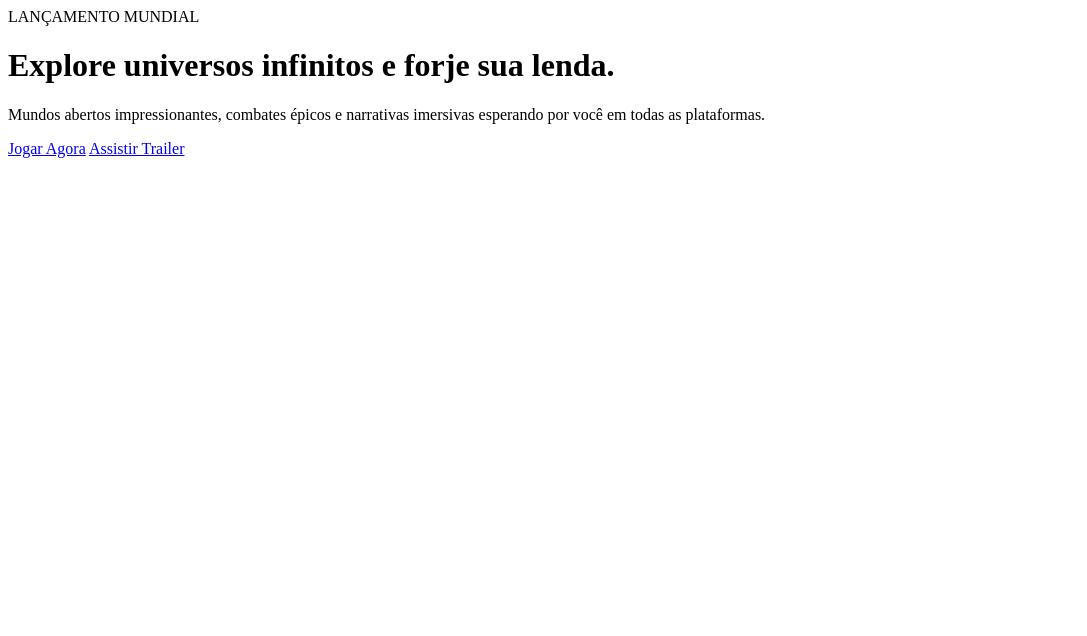
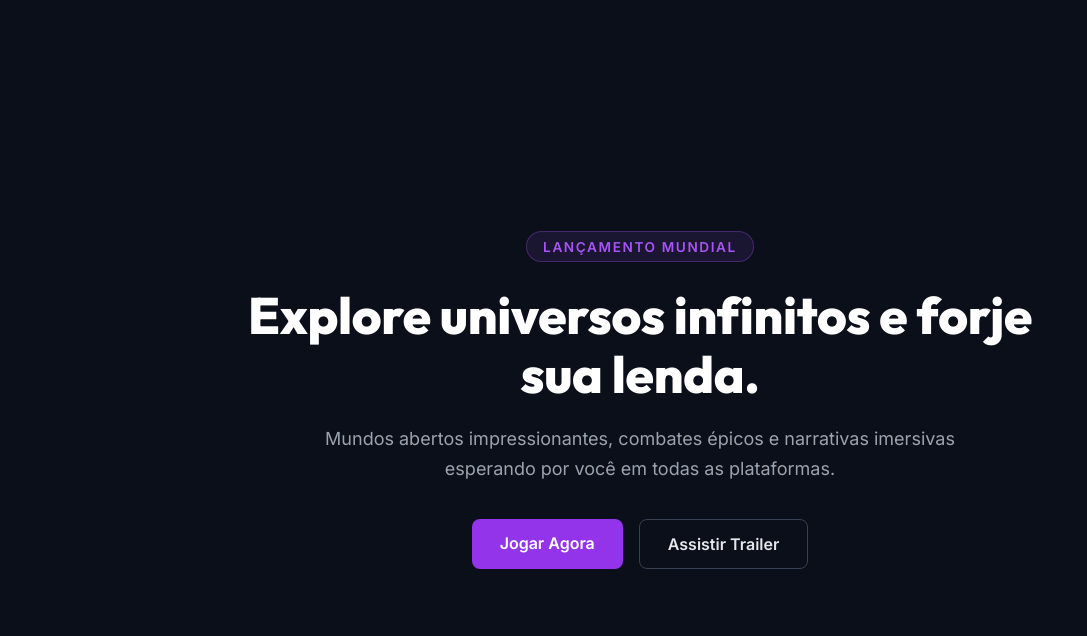
Before and after one commit to ftavinho4-prog/hero1_banner_css, a plain HTML site: page index.html in a window 1280 px wide. Shown: the whole page, without its empty margins (0-1087 px from the left). Drawn offline with Linux system fonts and the light colour scheme; files that its build step writes are made by us from their sources.

Commit message:
terminei meu quarto passo

```diff
--- a/index.html
+++ b/index.html
@@ -9,8 +9,7 @@
   <link rel="preconnect" href="https://fonts.googleapis.com">
   <link rel="preconnect" href="https://fonts.gstatic.com" crossorigin>
   <link href="https://fonts.googleapis.com/css2?family=Inter:wght@400;600&family=Outfit:wght@700;800&display=swap" rel="stylesheet">
-
-  <link rel="stylesheet" href="css/styles.css">
+    <link rel="stylesheet" href="styles.css">
 
 </head>
 <body>
--- a/styles.css
+++ b/styles.css
@@ -0,0 +1,102 @@
+* {
+  box-sizing: border-box;
+  margin: 0;
+  padding: 0;
+}
+
+body {
+  font-family: 'Inter', sans-serif;
+  background-color: #0b0f19;
+  color: #f3f4f6;
+  min-height: 100vh;
+  display: flex;
+  align-items: center;
+  justify-content: center;
+}
+
+.hero {
+  width: 100%;
+  max-width: 900px;
+  padding: 4rem 1.5rem;
+  text-align: center;
+}
+
+.hero-content {
+  display: flex;
+  flex-direction: column;
+  align-items: center;
+}
+
+.tag {
+  display: inline-block;
+  font-family: 'Inter', sans-serif;
+  font-size: 0.85rem;
+  font-weight: 600;
+  letter-spacing: 0.1rem;
+  color: #a855f7;
+  background-color: rgba(168, 85, 247, 0.1);
+  border: 1px solid rgba(168, 85, 247, 0.3);
+  padding: 0.4rem 1rem;
+  border-radius: 2rem;
+  margin-bottom: 1.5rem;
+  text-transform: uppercase;
+}
+
+
+.hero h1 {
+  font-family: 'Outfit', sans-serif;
+  font-size: 3.2rem;
+  font-weight: 800;
+  line-height: 1.15;
+  letter-spacing: -0.02rem;
+  color: #ffffff;
+  margin-bottom: 1.25rem;
+  max-width: 800px;
+}
+
+
+.subtitulo {
+  font-size: 1.125rem;
+  line-height: 1.65;
+  color: #9ca3af;
+  margin-bottom: 2.25rem;
+  max-width: 650px;
+}
+
+
+.btn-group {
+  display: flex;
+  gap: 1rem;
+  flex-wrap: wrap;
+  justify-content: center;
+}
+
+.btn {
+  font-family: 'Inter', sans-serif;
+  font-size: 1rem;
+  font-weight: 600;
+  text-decoration: none;
+  padding: 0.85rem 1.75rem;
+  border-radius: 0.5rem;
+  transition: all 0.2s ease-in-out;
+}
+
+.btn-primary {
+  background-color: #9333ea;
+  color: #ffffff;
+}
+
+.btn-primary:hover {
+  background-color: #7e22ce;
+}
+
+.btn-secondary {
+  background-color: transparent;
+  color: #e5e7eb;
+  border: 1px solid #374151;
+}
+
+.btn-secondary:hover {
+  background-color: #1f2937;
+  border-color: #4b5563;
+}
```
